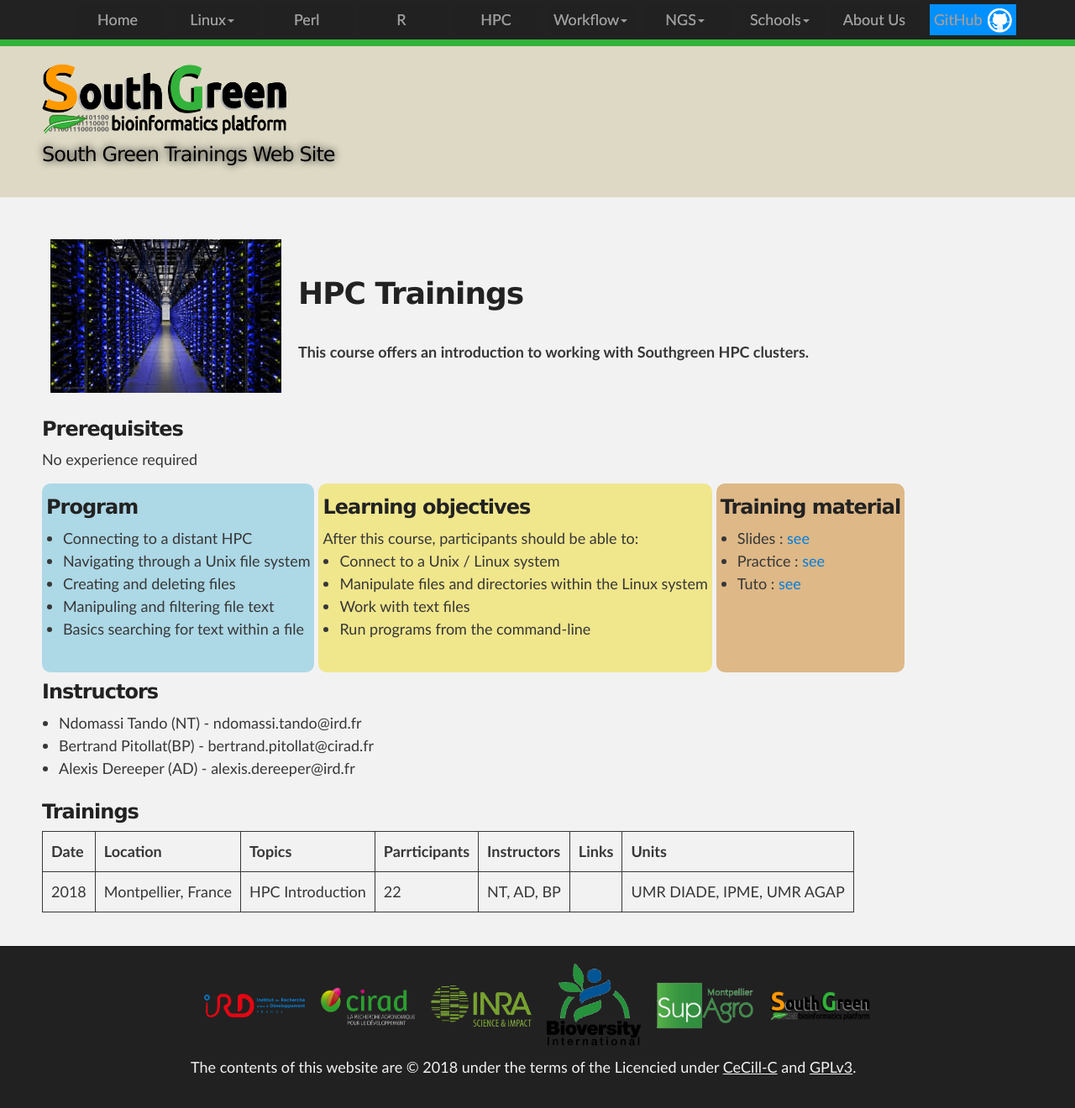
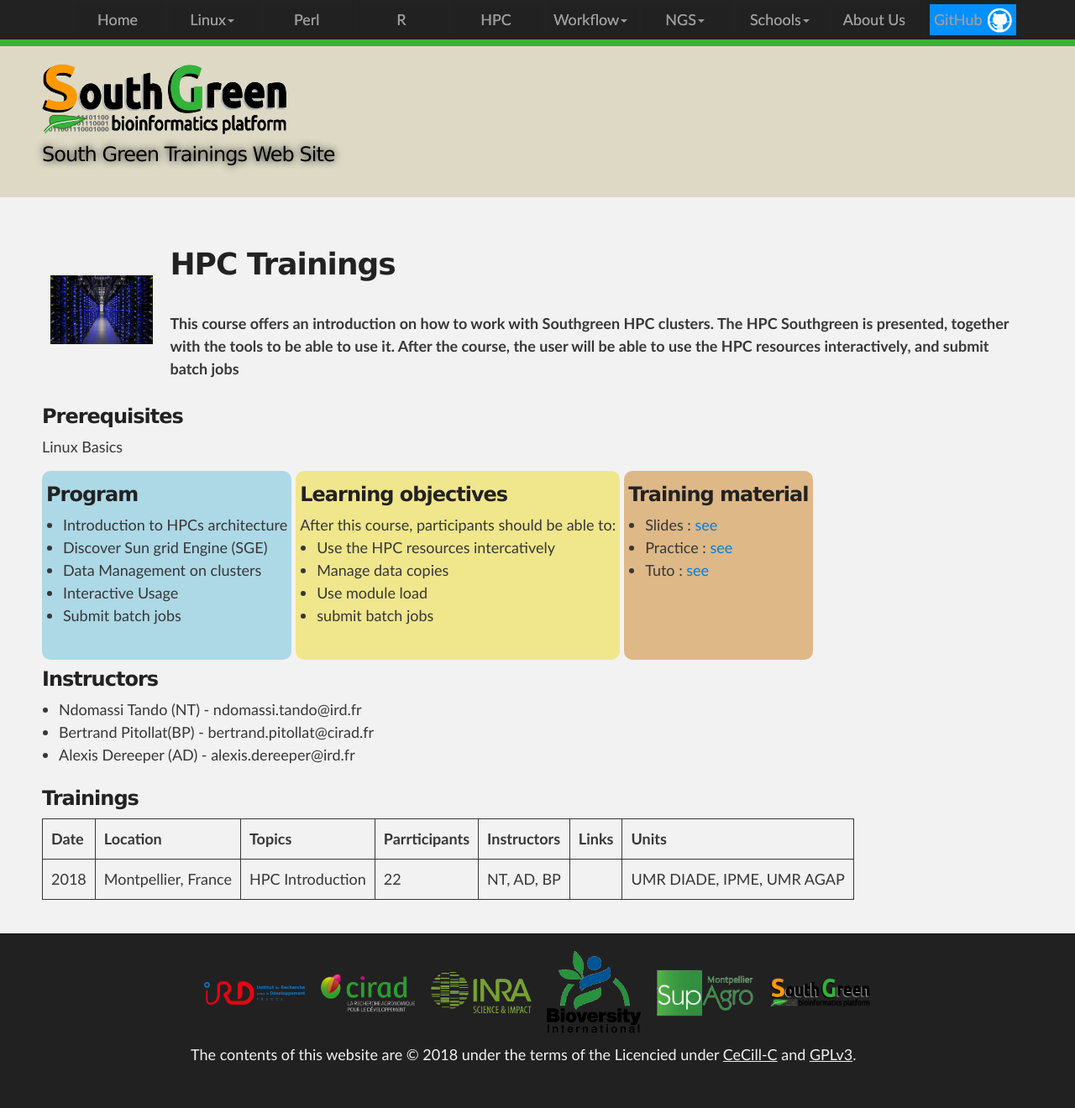
Before and after one commit to SouthGreenPlatform/trainings, a Jekyll site: the page built from _pages/HPC.md, in a window 1280 px wide. Shown: the whole page at 84% size. Built offline with Jekyll 4.4.1, drawn with Linux system fonts in a browser that asks for light colours; nearby versions of some CDN libraries.

Commit message:
program and objectives changes

```diff
--- a/_pages/HPC.md
+++ b/_pages/HPC.md
@@ -11,21 +11,22 @@
 </td>
 <td>
 <h1> HPC Trainings</h1><br />
-This course offers an introduction to working with Southgreen HPC clusters.
+This course offers an introduction on how to work with Southgreen HPC clusters.
+The  HPC Southgreen is presented, together with the tools to be able to use it. After the course, the user will be able to use the HPC resources interactively, and submit batch jobs
 </td>
 </tr>
 </table>
 
 ### Prerequisites
-No experience required
+Linux Basics
 <div id="colonne1">
 <h3>Program</h3>
 <ul>
-<li> Connecting to a distant HPC </li>
-<li> Navigating through a Unix file system</li>
-<li> Creating and deleting files</li>
-<li> Manipuling and filtering file text </li>
-<li> Basics searching for text within a file</li>
+<li> Introduction to HPCs architecture </li>
+<li> Discover Sun grid Engine (SGE)</li>
+<li> Data Management on clusters</li>
+<li> Interactive Usage </li>
+<li> Submit batch jobs</li>
 </ul>
 </div>
 
@@ -33,10 +34,10 @@
 <h3>Learning objectives</h3>
 After this course, participants should be able to:
 <ul>
-<li>Connect to a Unix / Linux system</li>
-<li>Manipulate files and directories within the Linux system</li>
-<li>Work with text files</li>
-<li>Run programs from the command-line</li>
+<li>Use the HPC resources intercatively </li>
+<li>Manage data copies</li>
+<li>Use module load</li>
+<li>submit batch jobs</li>
 </ul>
 </div>
 
```
